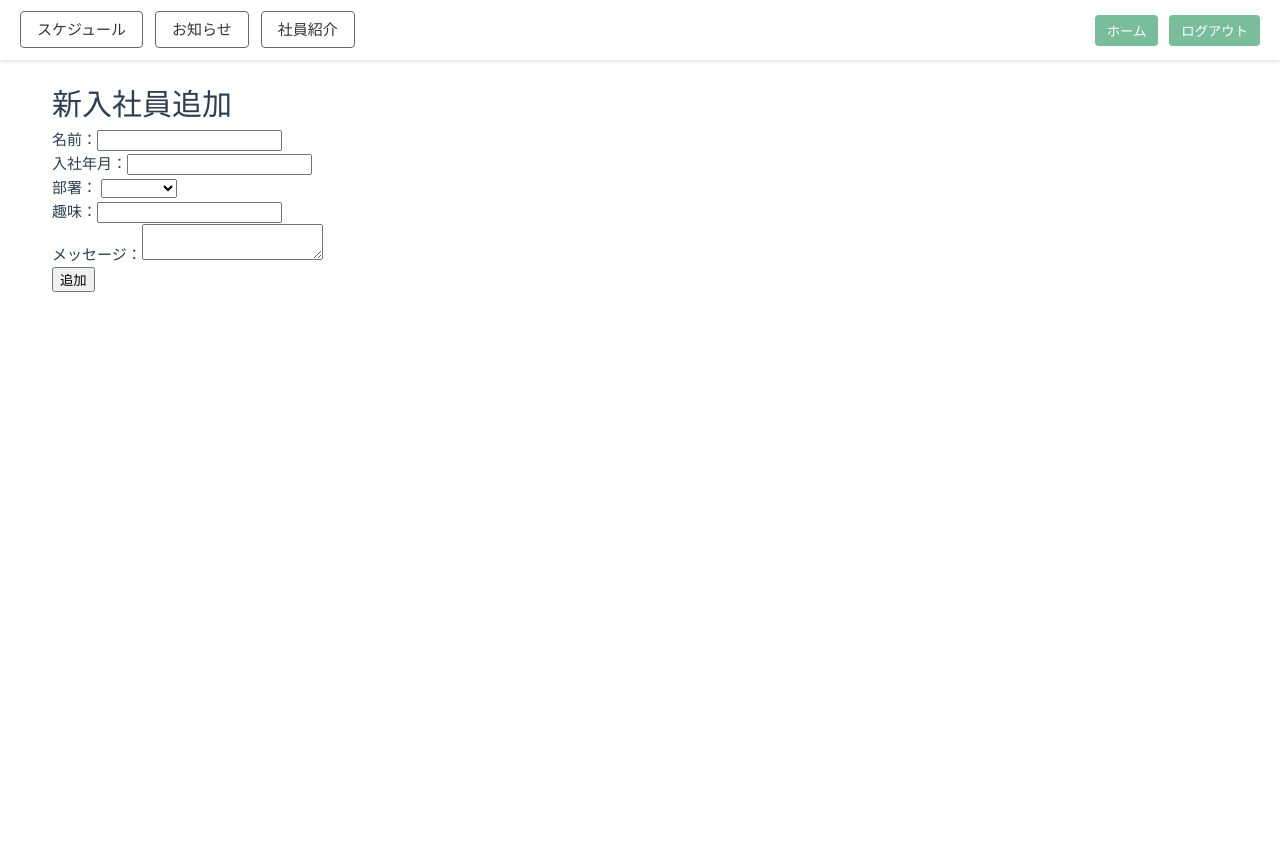
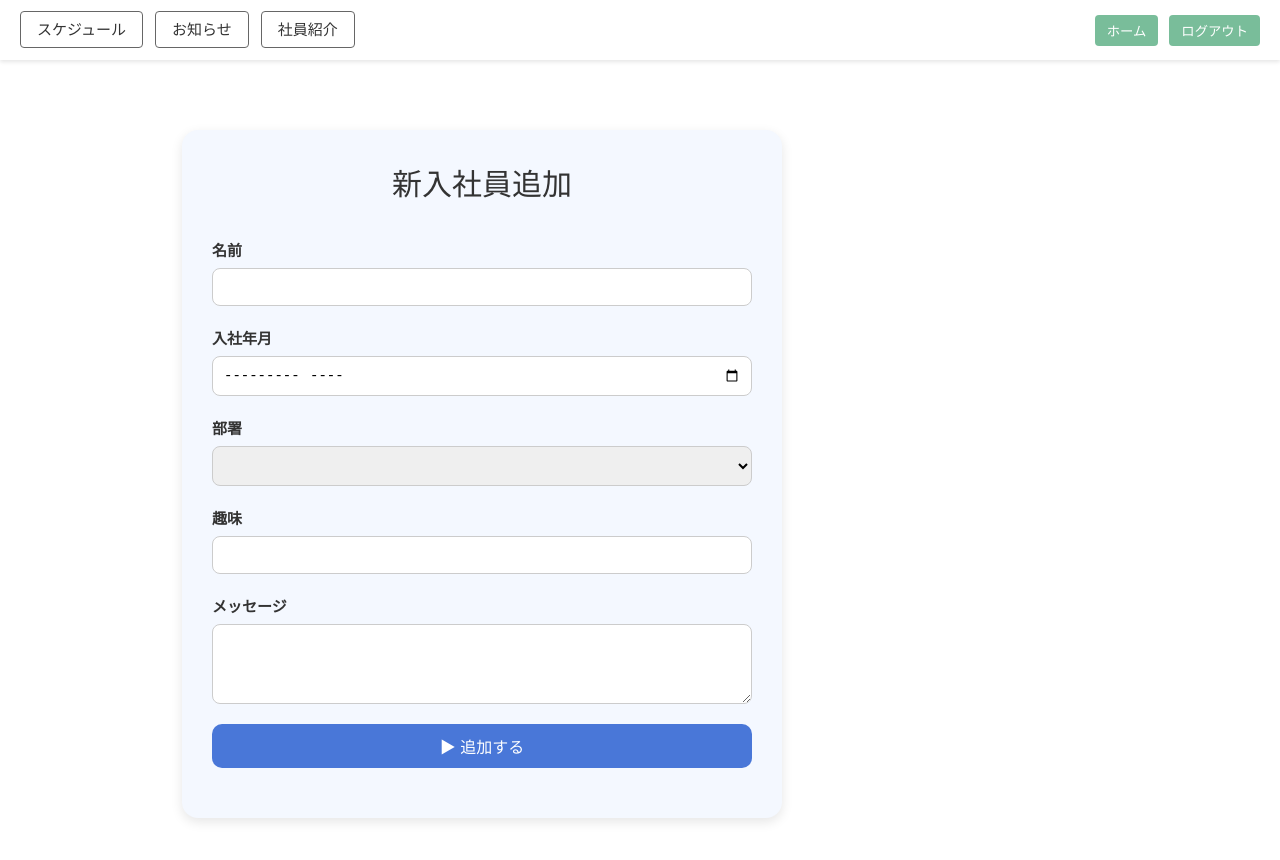
Before and after one commit to username123-debug/office-front, a Vue app: page /introduce/add in a window 1280 px wide. Shown: the top 860 px of the page. Before the commit the page ends 800 px from the top, so only its background shows below. Built offline with nearby package versions, Linux system fonts and the light colour scheme.

Commit message:
🐶css 変えました

```diff
--- a/src/views/Introduce/InforAdd.vue
+++ b/src/views/Introduce/InforAdd.vue
@@ -6,7 +6,7 @@ import samplePhoto from '@/assets/anh nen.jpg'
 const router = useRouter()
 
 const employee = ref({
-  id: Date.now().toString(), // 仮のID
+  id: Date.now().toString(),
   name: '',
   joinDate: '',
   department: '',
@@ -16,23 +16,30 @@ const employee = ref({
 })
 
 const submitForm = () => {
-  // ローカルストレージに保存（またはemitで親に渡す）
   const existing = JSON.parse(localStorage.getItem('employees') || '[]')
   existing.push(employee.value)
   localStorage.setItem('employees', JSON.stringify(existing))
-
-  // 社員紹介ページに戻る
   router.push('/introduce')
 }
 </script>
 
 <template>
+  <div class="form-wrapper">
+    <h1>新入社員追加</h1>
     <div class="employee-form">
-    <h1>新入社員追加</h1>
       <form @submit.prevent="submitForm">
-      <label>名前：<input v-model="employee.name" required /></label><br />
-      <label>入社年月：<input v-model="employee.joinDate" required /></label><br />
-      <label>部署：
+        <div class="form-group">
+          <label>名前</label>
+          <input v-model="employee.name" required />
+        </div>
+
+        <div class="form-group">
+          <label>入社年月</label>
+         <input v-model="joinDate" type="month" required />
+        </div>
+
+        <div class="form-group">
+          <label>部署</label>
           <select v-model="employee.department" required>
             <option>営業部</option>
             <option>人事部</option>
@@ -40,39 +47,90 @@ const submitForm = () => {
             <option>IT部門</option>
             <option>生産部門</option>
           </select>
-      </label><br />
-      <label>趣味：<input v-model="employee.hobby" /></label><br />
-      <label>メッセージ：<textarea v-model="employee.message"></textarea></label><br />
-      <button type="submit">追加</button>
+        </div>
+
+        <div class="form-group">
+          <label>趣味</label>
+          <input v-model="employee.hobby" />
+        </div>
+
+        <div class="form-group">
+          <label>メッセージ</label>
+          <textarea v-model="employee.message"></textarea>
+        </div>
+
+        <div class="form-group center">
+          <button type="submit">▶ 追加する</button>
+        </div>
       </form>
+    </div>
   </div>
 </template>
 
 <style scoped>
-.employee-profile {
-  max-width: 700px;
+.form-wrapper {
+  max-width: 600px;
   margin: 50px auto;
   font-family: 'Segoe UI', sans-serif;
+  background: #f4f8ff;
+  padding: 30px;
+  border-radius: 16px;
+  box-shadow: 0 4px 12px rgba(0, 0, 0, 0.1);
+  position: center;
 }
 
-.employee-card {
-  display: flex;
-  gap: 20px;
-  background: #f4f8ff;
-  border-radius: 12px;
-  padding: 20px;
-  box-shadow: 0 4px 12px rgba(0,0,0,0.1);
+h1 {
+  text-align: center;
+  color: #333;
+  margin-bottom: 30px;
 }
 
-.employee-photo {
-  width: 150px;
-  height: 150px;
-  border-radius: 50%;
-  object-fit: cover;
-  border: 3px solid #4977d8;
+.employee-form {
+  display: flex;
+  flex-direction: column;
 }
 
-.employee-info p {
-  margin: 10px 0;
+.form-group {
+  margin-bottom: 20px;
+  display: flex;
+  flex-direction: column;
+}
+
+.form-group label {
+  font-weight: bold;
+  margin-bottom: 6px;
+  color: #333;
+}
+
+.form-group input,
+.form-group select,
+.form-group textarea {
+  padding: 10px;
+  border: 1px solid #ccc;
+  border-radius: 8px;
+  font-size: 14px;
+}
+
+.form-group textarea {
+  min-height: 80px;
+}
+
+.form-group.center {
+  text-align: center;
+}
+
+button[type="submit"] {
+  background-color: #4977d8;
+  color: white;
+  padding: 10px 25px;
+  border: none;
+  border-radius: 10px;
+  font-size: 16px;
+  cursor: pointer;
+  transition: background 0.3s ease;
+}
+
+button[type="submit"]:hover {
+  background-color: #365db5;
 }
 </style>
--- a/src/views/Introduce/InforDetail.vue
+++ b/src/views/Introduce/InforDetail.vue
@@ -212,11 +212,25 @@ const filteredEmployees = computed(() =>
 .left-column {
   width: 250px;
   text-align: center;
-  margin-right:110px;
+ margin-right: 100px;
+}
+.right-column {
+  padding-left: 170px;
+  flex: 1;
+  min-width: 400px;  /* ← ここで自動折り返しを防止 */
+  font-size: 16px;
+  color: #333;
+  margin-top: 40px;
+}
+
+.right-column {
+  width: 600px;
+  font-size: 16px;
+  color: #333;
 }
 .small-photo {
-  width: 250px;
-  height: 250px;
+  width: 200px;
+  height: 200px;
   border-radius: 50%;
   object-fit: cover;
   margin-bottom: 12px;
@@ -227,43 +241,11 @@ const filteredEmployees = computed(() =>
   color: #1e3a8a;
   margin: 0;
 }
-.right-column {
-  /* padding-left: 20px; */
-  flex: 1;
-  min-width: 400px;  /* ← ここで自動折り返しを防止 */
-  font-size: 16px;
-  color: #333;
-}
-.info-item1,.info-item4 {
-  position: relative;
-  margin-left:10px;
-}
-.info-item2,.info-item3 {
-  position: relative;
-  margin-left:30px;
-}
-.curved-line-wrapper {
-  height: 500px;
-  margin: 0 20px;
-}
-.right-column {
-  width: 600px;
-  font-size: 16px;
-  color: #333;
-}
-.info-item1,
-.info-item4 {
-  margin-top: 20px;
-  margin-left: 10px;
-}
-.info-item2,
-.info-item3 {
-  margin-top: 20px;
-  margin-left: 30px;
-}
+
 .edit-button {
   margin-top: 40px;
   padding: 8px 16px;
+  margin-left: 170px;
 }
 .right-column p {
   margin-bottom: 32px;
--- a/src/views/Introduce/InforEdit.vue
+++ b/src/views/Introduce/InforEdit.vue
@@ -1,16 +1,17 @@
 <script setup>
-import { useRoute,useRouter } from 'vue-router'
-
+import { useRoute, useRouter } from 'vue-router'
 import { ref } from 'vue'
 import backgroundImg from '@/assets/anh nen.jpg'
+
 const backgroundStyle = {
   backgroundImage: `url(${backgroundImg})`,
   backgroundSize: 'cover',
   backgroundPosition: 'center',
   backgroundRepeat: 'no-repeat',
   height: '100vh',
-  width:'100vw',
+  width: '100vw',
 }
+
 const route = useRoute()
 const router = useRouter()
 const id = route.params.id
@@ -20,74 +21,67 @@ const joinDate = ref(route.query.joinDate || '')
 const department = ref(route.query.department || '')
 const hobby = ref(route.query.hobby || '')
 const intro = ref(route.query.intro || '')
+const photo = ref(route.query.photo || '')  // 画像の初期値
 
-// 保存処理（今回はデモとしてログ表示）
+const handleFileChange = (event) => {
+  const file = event.target.files[0]
+  if (file) {
+    const reader = new FileReader()
+    reader.onload = (e) => {
+      photo.value = e.target.result
+    }
+    reader.readAsDataURL(file)
+  }
+}
+
 const handleSubmit = () => {
-  console.log('保存データ:', {
-    name: name.value,
-    joinDate: joinDate.value,
-    department: department.value,
-    hobby: hobby.value,
-    intro: intro.value,
-  })
-   // 変更した内容を持って戻る
   router.push({
     name: 'IntroduceDetail',
-    params: { id },  // 必ずIDを戻す
+    params: { id },
     query: {
       name: name.value,
       joinDate: joinDate.value,
       department: department.value,
       hobby: hobby.value,
-      intro: intro.value
+      intro: intro.value,
+      photo: photo.value
     }
   })
 }
 </script>
 
+
 <template>
-  <div class="edit-page":style="backgroundStyle">
+  <div class="edit-page" :style="backgroundStyle">
     <div class="overlay">
-    <h2>情報編集ページ</h2>
-    <form @submit.prevent="handleSubmit">
-        <label>
-          名前：
-          <input v-model="name" type="text" />
-        </label>
+      <h2>情報編集ページ</h2>
+      <div class="form-content">
+        <div class="photo-section">
+          <img :src="photo" alt="社員写真" class="preview-photo" />
+          <input type="file" @change="handleFileChange" />
+        </div>
 
-        <label>
-          入社年月：
-          <input v-model="joinDate" type="month" />
-        </label>
-
-        <label>
-          部署：
-          <input v-model="department" type="text" />
-        </label>
-
-        <label>
-          趣味：
-          <input v-model="hobby" type="text" />
-        </label>
-
-        <label>
-          メッセージ：
-          <textarea v-model="intro" rows="4"></textarea>
-        </label>
-
-        <button type="submit">保存</button>
-      </form>
-  </div>
+        <form @submit.prevent="handleSubmit">
+          <label>名前：<input v-model="name" type="text" /></label>
+          <label>入社年月：<input v-model="joinDate" type="month" /></label>
+          <label>部署：<input v-model="department" type="text" /></label>
+          <label>趣味：<input v-model="hobby" type="text" /></label>
+          <label>メッセージ：<textarea v-model="intro" rows="4" /></label>
+          <button type="submit">保存</button>
+        </form>
+      </div>
+    </div>
   </div>
 </template>
+
 
 <style scoped>
 .edit-page {
   display: flex;
   justify-content: center;
   align-items: center;
-  color: white;
   min-height: 100vh;
+  font-family: sans-serif;
 }
 
 .overlay {
@@ -95,10 +89,31 @@ const handleSubmit = () => {
   padding: 30px;
   border-radius: 12px;
   width: 90%;
-  max-width: 600px;
+  max-width: 800px;
+  color: white;
+}
+
+.form-content {
+  display: flex;
+  gap: 40px;
+  align-items: flex-start;
+}
+
+.photo-section {
+  text-align: center;
+}
+
+.preview-photo {
+  width: 200px;
+  height: 200px;
+  border-radius: 50%;
+  object-fit: cover;
+  margin-bottom: 12px;
+  border: 3px solid white;
 }
 
 form {
+  flex: 1;
   display: flex;
   flex-direction: column;
   gap: 15px;
@@ -108,7 +123,6 @@ label {
   display: flex;
   flex-direction: column;
   font-weight: bold;
-  color: white;
 }
 
 input,
```
Lines whose indentation alone changed are shown as unchanged.
